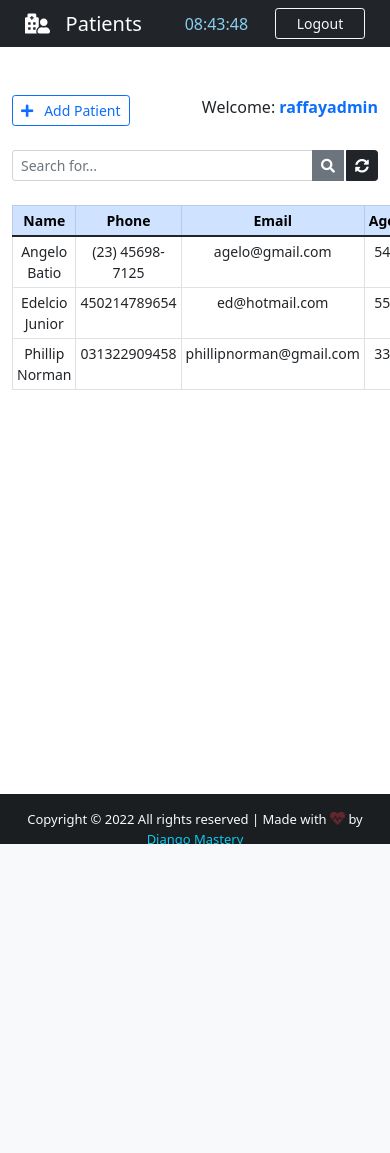
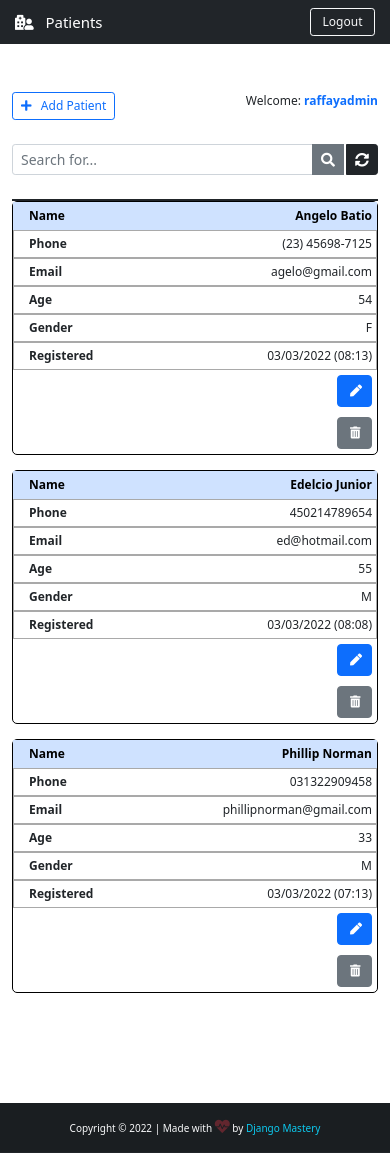
Before and after one commit to raffay2001/DJANGO-PATIENT-MANAGEMENT-SYSTEM, a Django app: page /backend/ in a window 390 px wide. Before the commit the page ends 844 px from the top, so only its background shows below. Run offline with Django 4.2, Linux system fonts and the light colour scheme; a user stored in the database is signed in; data comes from the database, SQL or seed files in the repository; both versions use the stored data as it was after the commit; some libraries are stand-ins or nearby versions.

Commit message:
final commit

```diff
--- a/App/static/css/style_.css
+++ b/App/static/css/style_.css
@@ -3,7 +3,7 @@ html, body{
     height: 100%;
     margin: 0;
     max-width: 100%;
-    overflow: hidden;
+    /* overflow: hidden; */
 }
 
 /* NAVBAR  */
@@ -23,6 +23,13 @@ html, body{
 .push{
     height: 50px;
     font-size: 13px;
+}
+
+/* BASE  */
+#nav-content{
+    text-align: center;
+    color: #fff;
+    margin-left: 25px;
 }
 
 /* LOGIN SECTION  */
@@ -47,6 +54,11 @@ html, body{
 /* BACKEND  */
 .side-label{
     width: 75px;
+}
+
+
+#first, #last{
+    width: 60px;
 }
 
 
@@ -91,3 +103,164 @@ html, body{
     color: #111;
     border: 1px solid #007bff;
 }
+
+
+/* RESPONSIVE MODE --> RESOLUTION FOR TABLET (1024 px) */
+
+@media(max-width: 1024px){
+    /* TABLE  */
+    .table thead{
+        display: none;
+    }
+    .table, .table tbody, .table tr, .table td{
+        display: block;
+        width: 100%;
+    }
+    .table tr{
+        margin-bottom: 15px;
+        border: 1px solid black;
+        border-radius: 5px;
+    }
+    .table td{
+        text-align: right;
+        padding-left: 35%;
+        position: relative;
+        border: 1px solid transparent;
+    }
+    .table td::before{
+        content: attr(data-label);
+        position: absolute;
+        left: 0;
+        width: 50%;
+        padding-left: 15px;
+        font-weight: bold;
+        text-align: left;
+    }
+    .table > thead > tr:first-child{
+        display: none;
+        margin-top: 5px;
+    }
+    #responsive-border{
+        border: 1px solid #a9a9a9;
+    }
+    #top-table {
+        background-color: #cfe2ff;
+        color: black;
+        font-weight: bold;
+    }
+
+    #btn-nav{
+        width: 75px;
+    }
+
+    #footer{
+        font-size: 12px;
+    }
+
+    #heart{
+    top: 80%;
+    }
+}
+
+
+/* RESPONSIVE MODE --> RESOLUTION FOR TABLET (500 px) */
+
+@media(max-width: 500px){
+    #heart{
+        top: 90%;
+        font-size: 5px;
+    }
+
+    #all-rights{
+        display: none;
+    }
+
+    #footer{
+        font-size: 10px;
+    }
+
+    #btn-nav{
+        width: 65px;
+        font-size: 12px;
+        margin-right: 15px;
+    }
+
+    #nav-content{
+        font-size: 15px;
+        margin-left: 15px;
+    }
+
+    #btn-enter{
+        width: 100%;
+        border-radius: 30px;
+    }
+
+    .txt-sm{
+        font-size: 12px;
+    }
+
+    .icon-width{
+        font-size: 12px;
+    }
+
+    .title-login{
+        font-size: 12px;
+    }
+
+    #clock{
+        display: none;
+    }
+
+    .welcome{
+        font-size: 12px;
+    }
+
+
+    #add-patient{
+        font-size: 12px;
+    }
+
+    .btn-action{
+        width: 35px;
+        font-size: 12px;
+    }
+
+    #pagination, #first, #last{
+        font-size: 12px;
+    }
+
+    #first, #last{
+        width: 20px;
+    }
+
+    #name, #phone, #email, #age, #gender{
+        font-size: 12px;
+    }
+
+    .modal-title{
+        font-size: 14px;
+    }
+
+    /* .swal-text{
+        font-size: 14px;
+    }
+
+    .swal-title{
+        font-size: 18px;
+    }
+
+    .swal-button{
+        padding: 5px 15px;
+        font-size: 12px;
+    }
+
+    .swal-icon--success{
+        padding: 1px 1px;
+    }
+
+    .swal-icon--success__line{
+        font-size: 12px;
+    } */
+
+
+}
--- a/App/static/js/script.js
+++ b/App/static/js/script.js
@@ -99,13 +99,62 @@ $(document).ready(function() {
 });
 
 
-$(document).ready(function() {
-    $('name').keyup( function() {
-        var name = $('#name').val();
-        if (name.split(' ').length == 3){
-            swal('Oopsss !', 'Gender field cannot be empty', 'info');
-            $('#name').val('');
+$(document).ready(function(){
+    $('name').keyup( function(){
+    var name = $('#name').val();
+    if (name.split(' ').length === 3){
+        swal('Oopsss !', 'Only Name and Last Name', 'info');
+        $('#name').val('');
+        return false;
+    }
+});
+});
+
+$('#name').keyup(function(){
+    var txt = $(this).val();
+    $(this).val(txt.replace(/^(.)|\s(.)/g, function($1){
+        return $1.toUpperCase();
+    }));
+});
+
+
+$(document).ready(function(){
+    $('#phone').inputmask("(99) 99999-9999", {"onicomplete": function(){
+        swal('Oopsss !', 'incomplete phone. Please review !', 'info');
+        $('#phone').val('');
+        return false;
+    }
+    });
+});
+
+
+$(document).ready(function(){
+    $('#email').keyup(function(){
+        this.value = this.value.toLowerCase();
+    });
+});
+
+
+$(document).ready(function(){
+    $('#age').keyup(function(){
+        var age = $('#age').val();
+        if (age > 100){
+            swal('Denied !', 'The maximum value is 100 years old.', 'error');
+            $('#age').val('');
             return false;
         }
     });
 });
+
+$('#age').keyup(function(){
+   if (!/^[0-9]*$/.test(this.value)) {
+       this.value = this.value.split(/[^0-9]/).join('');
+   }
+});
+
+
+$('#age').on("input", function(){
+    if (/^0/.test(this.value)){
+        this.value = this.value.replace(/^0/, "");
+    }
+});
--- a/App/templates/backend.html
+++ b/App/templates/backend.html
@@ -31,8 +31,8 @@
 
     <!-- Add Button and get Username -->
     <div class="d-flex justify-content-between">
-        <a href="{% url 'add_patient' %}" class="btn btn-outline-primary btn-sm"><i class="fas fa-plus"></i>&nbsp;&nbsp; Add Patient</a>
-        <span>
+        <a id="add-patient" href="{% url 'add_patient' %}" class="btn btn-outline-primary btn-sm"><i class="fas fa-plus"></i>&nbsp;&nbsp; Add Patient</a>
+        <span class="welcome">
             Welcome: <strong><span class="text-primary">{{ user.get_username }}</span></strong>
         </span>
     </div>
@@ -63,20 +63,20 @@
             </thead>
             <!-- Data From the Bakend  -->
             {% for patient in patients %}
-            <tr id="chk_td">
-                <td>{{ patient.name }}</td>
-                <td>{{ patient.phone }}</td>
-                <td>{{ patient.email }}</td>
-                <td>{{ patient.age }}</td>
-                <td>{{ patient.gender }}</td>
-                <td>{{ patient.created_at | date:'m/d/Y (H:i)' }}</td>
+            <tr class="txt-sm" id="chk_td">
+                <td data-label="Name" id="top-table">{{ patient.name }}</td>
+                <td data-label="Phone" id="responsive-border">{{ patient.phone }}</td>
+                <td data-label="Email" id="responsive-border">{{ patient.email }}</td>
+                <td data-label="Age" id="responsive-border">{{ patient.age }}</td>
+                <td data-label="Gender" id="responsive-border">{{ patient.gender }}</td>
+                <td data-label="Registered" id="responsive-border">{{ patient.created_at | date:'m/d/Y (H:i)' }}</td>
                 <td>
-                    <a href="{% url 'patient' patient.id %}" class="btn btn-primary" title="Edit Patient">
+                    <a href="{% url 'patient' patient.id %}" class="btn-action btn btn-primary" title="Edit Patient">
                         <i class="fas fa-pen"></i>
                     </a>
                 </td>
                 <td>
-                    <a class="btn btn-secondary" title="Delete patient" data-bs-toggle="modal" data-bs-target="#deleteModal{{ patient.pk }}">
+                    <a class="btn-action btn btn-secondary" title="Delete patient" data-bs-toggle="modal" data-bs-target="#deleteModal{{ patient.pk }}">
                         <i class="fas fa-trash-alt"></i>
                     </a>
                 </td>
@@ -90,17 +90,17 @@
                         <button type="button" class="btn-close" data-bs-dismiss="modal" aria-label="Close"></button>
                         </div>
                         <div class="modal-body">
-                            <div class="text-center text-danger">
+                            <div class="text-center text-danger txt-sm">
                                 <i class="fas fa-times-circle fa-5x mb-4 mt-2"></i>
                             </div>
-                            <div class="text-center text-danger">
+                            <div class="text-center text-danger txt-sm">
                                 <span>DO YOU WANT TO DELETE THIS PATIENT ???</span>
                                 <div class="text-dark mt-3 mb-2">Patient: <strong>{{ patient.name }}</strong></div>
                             </div>
                         </div>
                         <div class="modal-footer">
-                        <button type="button" class="btn btn-secondary btn-sm" data-bs-dismiss="modal">Cancel</button>
-                        <a href="{% url 'delete_patient' patient.id %}"  type="button" class="btn btn-outline-danger btn-sm">Delete</a >
+                        <button type="button" class="btn btn-secondary btn-sm txt-sm" data-bs-dismiss="modal">Cancel</button>
+                        <a href="{% url 'delete_patient' patient.id %}"  type="button" class="btn btn-outline-danger btn-sm txt-sm">Delete</a >
                         </div>
                     </div>
                     </div>
@@ -117,11 +117,11 @@
 
 
     <!-- Pagination  -->
-    <nav class="mt-5">
+    <nav class="mt-5" id="pagination">
         {% if patients.has_other_pages %}
         <ul class="pagination justify-content-left">
             {% if patients.has_previous %}
-            <a href="?page=1" class="btn btn-outline-primary mb-4" style="width: 60px; border-radius: 1px; border: 1px solid #d3d3d3;">First</a>
+            <a href="?page=1" class="btn btn-outline-primary mb-4" id="first" style="border-radius: 1px; border: 1px solid #d3d3d3;">First</a>
             <li class="page-item"><a href="?page={{ patients.previous_page_number }}" class="page-link"><i class="fas fa-angle-double-left"></i></a></li>
 
             {% else %}
@@ -138,7 +138,7 @@
 
             {% if patients.has_next %}
             <li class="page-item"><a href="?page={{ patients.next_page_number }}" class="page-link"><i class="fas fa-angle-double-right"></i></a></li>
-            <a href="?page={{ patients.paginator.num_pages }}" class="btn btn-outline-primary mb-4" style="width: 60px; border-radius: 1px; border: 1px solid #d3d3d3; border-left: none;">Last</a>
+            <a href="?page={{ patients.paginator.num_pages }}" class="btn btn-outline-primary mb-4" id="last" style="border-radius: 1px; border: 1px solid #d3d3d3; border-left: none;">Last</a>
             {% else %}
             <li class="page-item disabled"></li>
             {% endif %}
--- a/App/templates/base.html
+++ b/App/templates/base.html
@@ -6,19 +6,27 @@
     <meta charset="UTF-8">
     <meta http-equiv="X-UA-Compatible" content="IE=edge">
     <meta name="viewport" content="width=device-width, initial-scale=1.0">
-    <!-- Favicon  -->
-    <link  rel="shortcut icon" href="{% static 'img/favicon.ico' %}">
-    <!-- Logo  -->
-    <!-- <link  rel="shortcut icon" href="{% static 'img/logo.ico' %}"> -->
-    <!-- Static CSS  -->
-    <link rel="stylesheet" href="{% static 'css/style_.css' %}">
     <!-- Bootstrap 5 CSS  -->
     <link href="https://cdn.jsdelivr.net/npm/bootstrap@5.1.3/dist/css/bootstrap.min.css" rel="stylesheet"
         integrity="sha384-1BmE4kWBq78iYhFldvKuhfTAU6auU8tT94WrHftjDbrCEXSU1oBoqyl2QvZ6jIW3" crossorigin="anonymous">
 
     <!-- FontAwesome  -->
     <link rel="stylesheet" href="https://pro.fontawesome.com/releases/v5.10.0/css/all.css"
-        integrity="sha384-AYmEC3Yw5cVb3ZcuHtOA93w35dYTsvhLPVnYs9eStHfGJvOvKxVfELGroGkvsg+p" crossorigin="anonymous" />
+    integrity="sha384-AYmEC3Yw5cVb3ZcuHtOA93w35dYTsvhLPVnYs9eStHfGJvOvKxVfELGroGkvsg+p" crossorigin="anonymous" />
+
+    <!-- Favicon  -->
+    <link  rel="shortcut icon" href="{% static 'img/favicon.ico' %}">
+
+
+    <!-- Logo  -->
+    <link  rel="shortcut icon" href="{% static 'img/logo.ico' %}">
+
+
+    <!-- Static CSS  -->
+    <link rel="stylesheet" href="{% static 'css/style_.css' %}">
+
+
+
 
     <title>{% block title %}Mastery Hospital{% endblock title %}</title>
 </head>
@@ -31,7 +39,7 @@
             <nav class="navbar navbar-expand-lg navbar-dark bg-dark">
 
                 <div class="col-sm">
-                    <a style="text-align: center; color: white; margin-left: 25px;" class="navbar-brand flex-grow-1">
+                    <a class="navbar-brand flex-grow-1" id="nav-content">
                         {% block nav-content %}
                         <i class="fas fa-briefcase-medical"></i>&nbsp;&nbsp; Mastery Hospital
                         {% endblock nav-content %}
@@ -63,9 +71,9 @@
     <!-- End Wrapper  -->
 
     <!-- Footer  -->
-    <footer class="bg-dark text-center text-lg-start text-light" id="footer">
+    <footer style="margin-top: 10rem;" class="bg-dark text-center text-lg-start text-light" id="footer">
         <div class="text-center p-3" style="background-color: rgba(0, 0, 0, 0.2);">
-            Copyright &copy; {% now "Y" %} <span>All rights reserved</span> | Made with
+            Copyright &copy; {% now "Y" %} <span id="all-rights">All rights reserved</span> | Made with
             <i class="text-danger fas fa-heartbeat blink_me" style="font-size: 15px;"></i> by
             <a href="#" target="_blank" style="color: #0dcaf0; text-decoration: none;">Django Mastery</a>
         </div>
@@ -81,13 +89,13 @@
                 <h5 class="modal-title" id="logoutModalLabel"><i class="fas fa-sign-out-alt"></i>&nbsp;&nbsp;Logout</h5>
                 <button type="button" class="btn-close" data-bs-dismiss="modal" aria-label="Close"></button>
                 </div>
-                <div class="modal-body text-center">
+                <div class="modal-body text-center txt-sm">
                     <span class="text-danger"><i class="fas fa-sign-out-alt fa-3x mt-4"></i></span>
-                    <div class="mt-4 mb-4 text-danger">Are you sure you want to exit the system</div>
+                    <div class="mt-4 mb-4 text-danger txt-sm">Are you sure you want to exit the system</div>
                 </div>
                 <div class="modal-footer">
-                <button type="button" class="btn btn-secondary btn-sm" data-bs-dismiss="modal">Cancel</button>
-                <a href="{% url 'logout' %}" type="button" class="btn btn-outline-danger btn-sm" style="text-decoration: none;">Logout</a>
+                <button type="button" class="btn btn-secondary btn-sm txt-sm" data-bs-dismiss="modal">Cancel</button>
+                <a href="{% url 'logout' %}" type="button" class="btn btn-outline-danger btn-sm txt-sm" style="text-decoration: none;">Logout</a>
                 </div>
             </div>
             </div>
@@ -104,6 +112,9 @@
 
     <!-- Jquery CDN  -->
     <script src="https://code.jquery.com/jquery-3.6.0.min.js" integrity="sha256-/xUj+3OJU5yExlq6GSYGSHk7tPXikynS7ogEvDej/m4=" crossorigin="anonymous"></script>
+
+    <!-- Input Mask CDN  -->
+    <script src="https://cdnjs.cloudflare.com/ajax/libs/jquery.inputmask/5.0.8-beta.17/jquery.inputmask.min.js" integrity="sha512-zdfH1XdRONkxXKLQxCI2Ak3c9wNymTiPh5cU4OsUavFDATDbUzLR+SYWWz0RkhDmBDT0gNSUe4xrQXx8D89JIQ==" crossorigin="anonymous" referrerpolicy="no-referrer"></script>
 
     <!-- Sweet Alert CDN  -->
     <script src="https://unpkg.com/sweetalert/dist/sweetalert.min.js"></script>
--- a/App/views.py
+++ b/App/views.py
@@ -47,7 +47,7 @@ def backend(request):
 def add_patient(request):
     # if its a POST request
     if request.method == 'POST':
-        if request.POST.get('name') and request.POST.get('phone') and request.POST.get('email') and request.POST.get('age') and request.POST.get('gender') or request.POST.get('note'):
+        if request.POST.get('name') and request.POST.get('phone') and request.POST.get('email') and request.POST.get('age') and request.POST.get('gender'):
             patient = Patient()
             patient.name = request.POST.get('name')
             patient.phone = request.POST.get('phone')
@@ -78,11 +78,11 @@ def patient(request, patient_id):
 # Function to Edit the Patient's Info
 @cache_control(no_cache = True, must_validate = True, no_store = True)
 @login_required(login_url='login')
-def edit_patient(request, patient_id):
+def edit_patient(request):
     # if its a POST request
     if request.method == 'POST':
-        # patient = Patient.objects.get( pk = request.POST.get('id') )
-        patient = Patient.objects.get( pk = patient_id )
+        patient = Patient.objects.get( pk = request.POST.get('id') )
+        # patient = Patient.objects.get( pk = patient_id )
         if patient != None:
             patient.name = request.POST.get('name')
             patient.phone = request.POST.get('phone')
--- a/patients/urls.py
+++ b/patients/urls.py
@@ -22,7 +22,7 @@ urlpatterns = [
     path('patient/<str:patient_id>/', views.patient, name = 'patient'),
 
     # Path to Edit Patient
-    path('edit_patient/<str:patient_id>/', views.edit_patient, name = 'edit_patient'),
+    path('edit_patient/', views.edit_patient, name = 'edit_patient'),
 
     # Path to Delete the patient
     path('delete_patient/<str:patient_id>/', views.delete_patient, name = 'delete_patient'),
```
Also changed, not shown: App/templates/add.html (+12 -10 lines), App/templates/edit.html (+6 -1 lines), App/templates/registration/login.html (+5 -5 lines), db.sqlite3.
